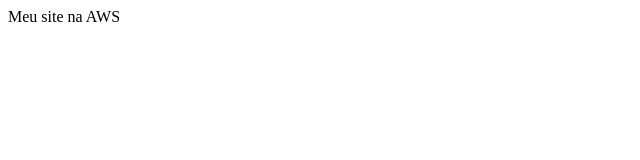
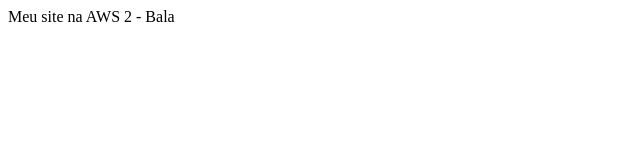
Before and after one commit to pedroafonso18/pc-web-deploy, a plain HTML site: page index.html in a window 1280 px wide. Shown: the full height of the page, 0-640 px from the left. Drawn offline with Linux system fonts and the light colour scheme.

Commit message:
Fix teste

```diff
--- a/index.html
+++ b/index.html
@@ -6,6 +6,6 @@
     <title>Document</title>
 </head>
 <body>
-    Meu site na AWS
+    Meu site na AWS 2 - Bala
 </body>
 </html>
```
